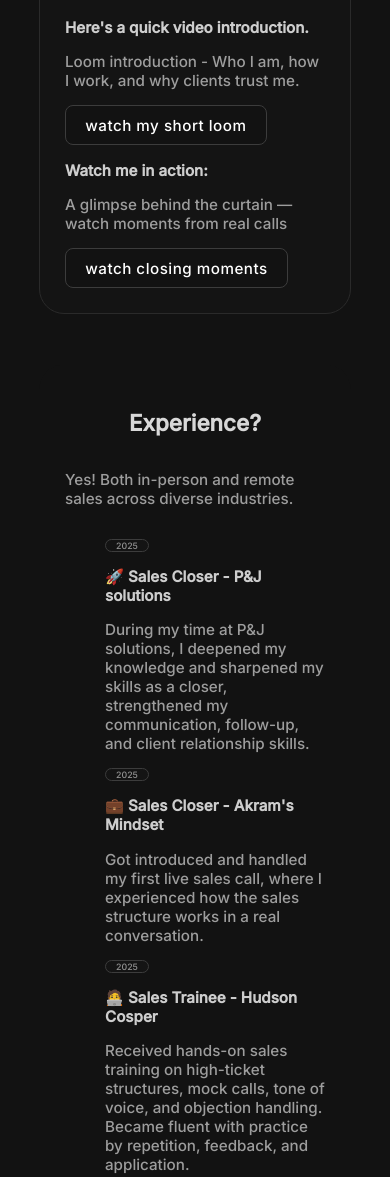
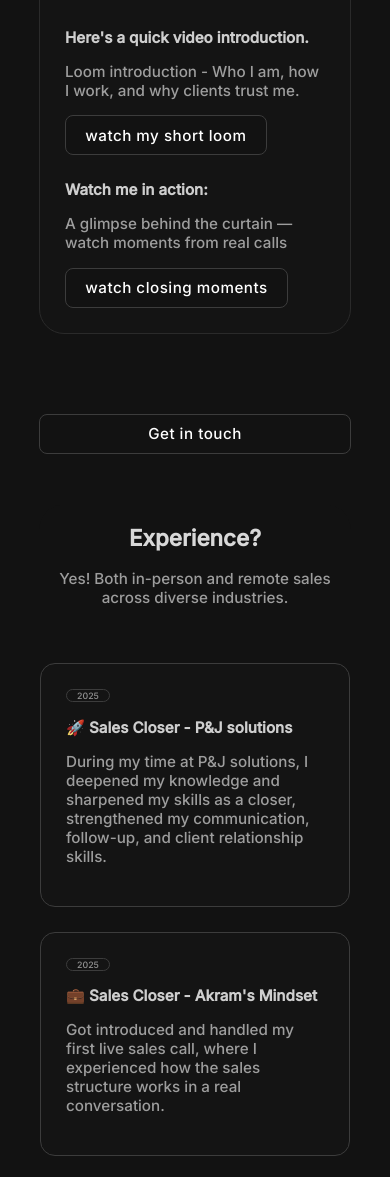
Before and after one commit to njailukas/lukasnjai-test, a plain HTML site: page index.html in a window 390 px wide. Shown: the part 1369-2546 px from the top of the page. Drawn offline with Linux system fonts and the light colour scheme.

Commit message:
Add files via upload

```diff
--- a/general.css
+++ b/general.css
@@ -89,6 +89,16 @@ button:hover {
     width: 100%;
   }
 }
+@media (max-width: 768px) {
+  .final-cta-button-div {
+    width: 80vw;
+  }
+}
+@media (max-width: 768px) {
+  .final-cta-button-div button {
+    width: 100%;
+  }
+}
 
 .card-text-cont {
   display: flex;
@@ -121,8 +131,16 @@ button:hover {
   flex-direction: column;
   align-items: center;
 }
+.video-section h3 {
+  margin-bottom: 0px;
+  margin-top: 25px;
+}
+.cta-button2 {
+  margin-top: 80px;
+}
 
 .experience-section {
+  padding: 0px;
   background-color: #121212;
   border-color: #121212;
   max-width: 1000px;
@@ -133,6 +151,22 @@ button:hover {
   justify-content: center;
   margin-left: auto;
   margin-right: auto;
+}
+.experience-section-p1 {
+  text-align: center;
+  margin-top: 0px;
+}
+#exp-ul {
+  padding-left: 0px;
+}
+.experience-field {
+  background-color: rgb(20, 20, 20);
+  border: #3c3c3c;
+  border-width: 1px;
+  border-style: solid;
+  margin-top: 25px;
+  padding: 25px;
+  border-radius: 15px;
 }
 
 .exp-year {
@@ -152,10 +186,14 @@ button:hover {
   color: #c9c9c9;
 }
 .aditionaly-section {
-  margin-top: 50px;
+  margin-top: 80px;
   display: flex;
   flex-direction: column;
   align-items: center;
+}
+.scroller {
+  margin-bottom: 80px;
+  margin-top: 40px;
 }
 .final-cta-button-div {
   display: flex;
@@ -174,12 +212,14 @@ footer a {
   text-decoration: none;
   color: white;
   opacity: 0.3;
+  margin-top: 80px;
 }
 #rights-reserved {
   font-size: clamp(0.55rem, 1.6vw, 0.65rem);
   color: rgb(255, 255, 255);
   opacity: 0.5;
   text-align: center;
+  margin-bottom: 50px;
 }
 
 .scroller {
--- a/index.html
+++ b/index.html
@@ -78,13 +78,16 @@
           </div>
         </div>
       </section>
+      <div class="final-cta-button-div">
+        <button class="cta-button2">Get in touch</button>
+      </div>
 
       <section class="experience-section">
         <h2>Experience?</h2>
         <p class="experience-section-p1">
           Yes! Both in-person and remote sales across diverse industries.
         </p>
-        <ul>
+        <ul id="exp-ul">
           <li class="experience-field">
             <div class="exp-year"><span>2025</span></div>
             <h3>🚀 Sales Closer - P&J solutions</h3>
--- a/tablet.css
+++ b/tablet.css
@@ -37,4 +37,12 @@
   .home-card-cont {
     margin-top: 50px;
   }
+  .aditionaly-section {
+    margin-top: 100px;
+  }
+
+  .scroller {
+    margin-bottom: 100px;
+    margin-top: 80px;
+  }
 }
```
